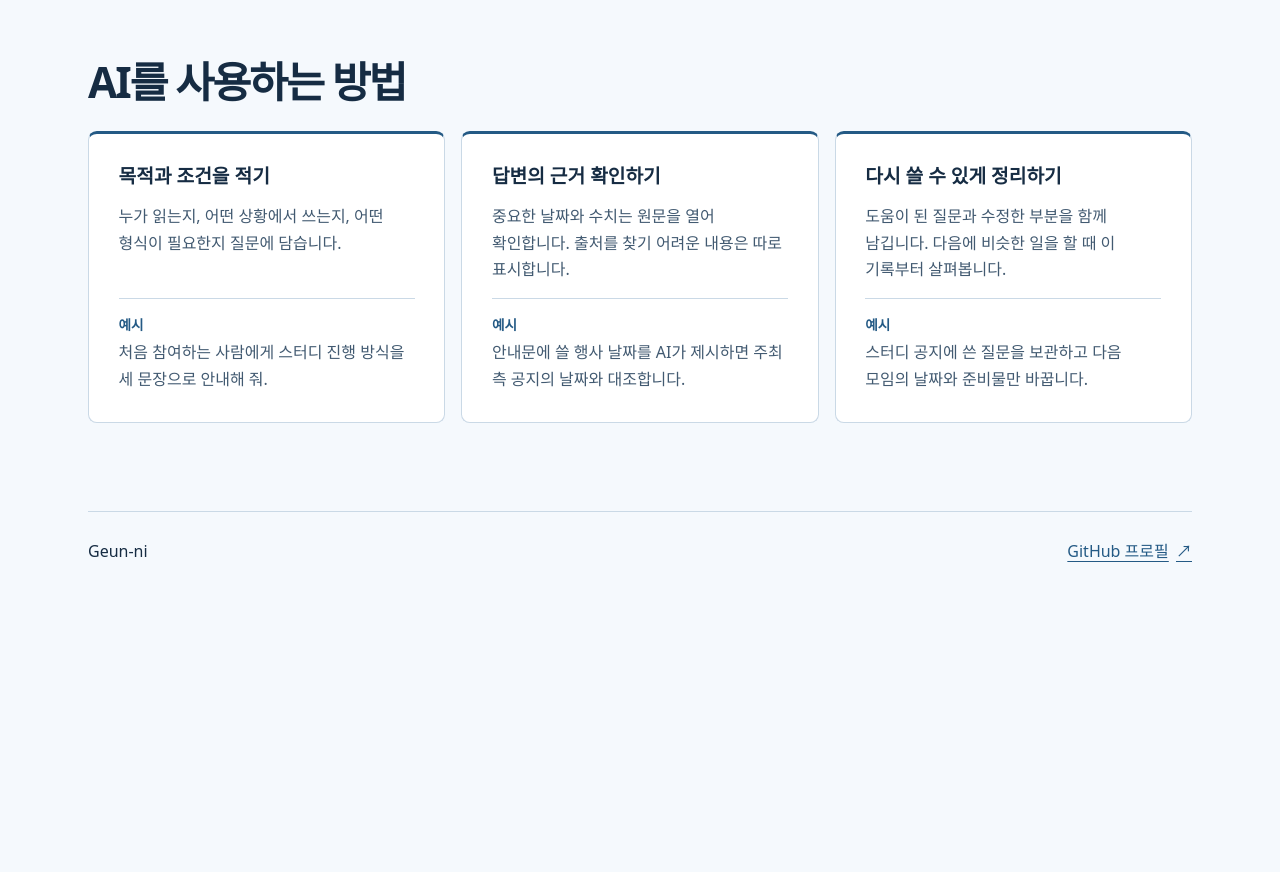
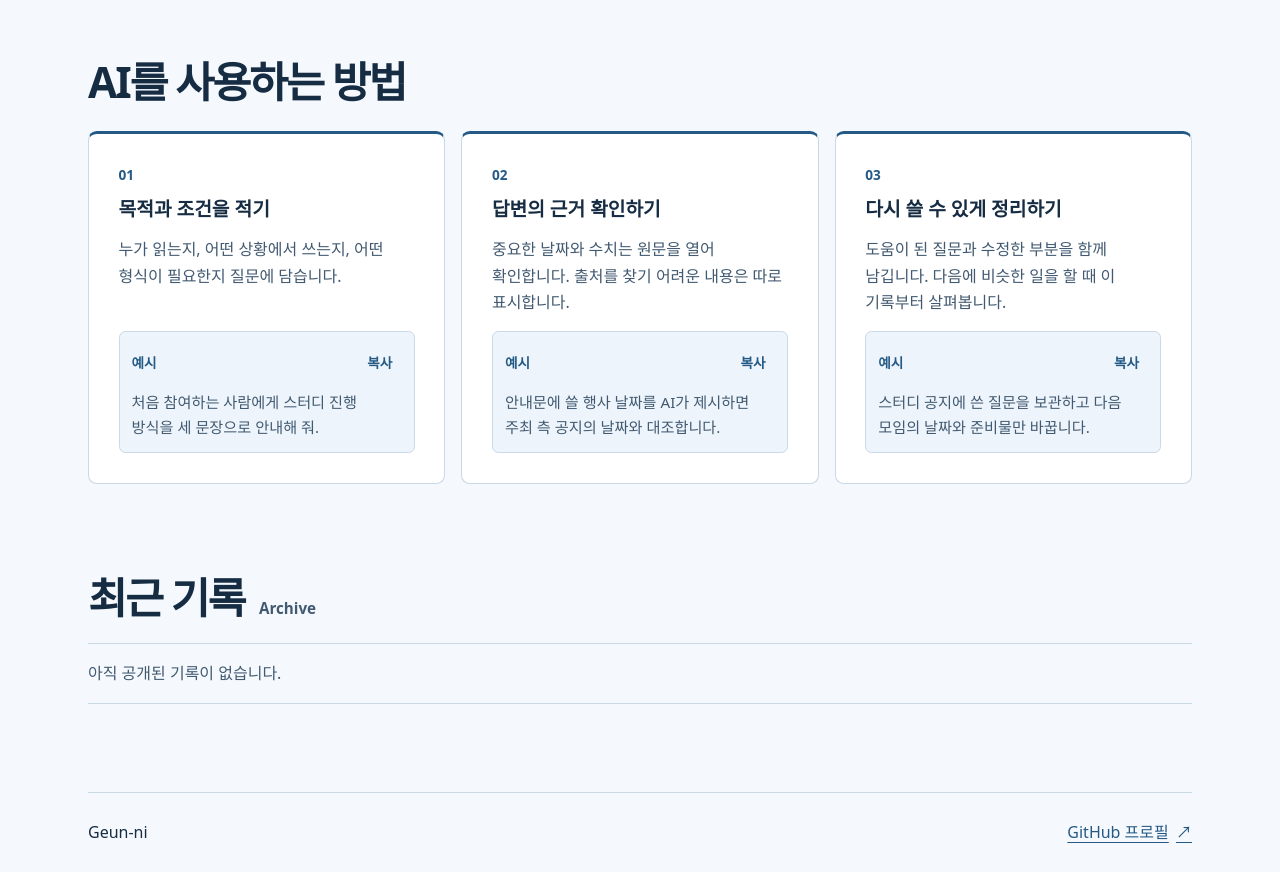
Before and after one commit to Geun-ni/Pf-page, a plain HTML site: page index.html in a window 1280 px wide. Shown: the part 740-1612 px from the top of the page. Before the commit the page ends 1331 px from the top, so only its background shows below. Drawn offline with Linux system fonts and the light colour scheme; a web font is replaced by a local one.

Commit message:
Polish portfolio cards and add archive

```diff
--- a/index.html
+++ b/index.html
@@ -5,6 +5,7 @@
   <meta name="viewport" content="width=device-width, initial-scale=1">
   <meta name="description" content="Geun-ni가 AI를 사용하고 답변을 확인하며 배운 점을 정리하는 방법을 소개합니다.">
   <title>Geun-ni | AI 사용 기록</title>
+  <link rel="stylesheet" crossorigin href="https://cdn.jsdelivr.net/gh/orioncactus/pretendard@v1.3.9/dist/web/variable/pretendardvariable-dynamic-subset.min.css">
   <link rel="stylesheet" href="style.css">
   <script src="theme.js" defer></script>
 </head>
@@ -38,23 +39,59 @@
     </section>
     <section id="methods" class="wrap methods" aria-labelledby="methods-title" tabindex="-1">
       <h2 id="methods-title">AI를 사용하는 방법</h2>
-      <ol class="cards">
+      <ol class="cards" role="list">
         <li>
           <h3>목적과 조건을 적기</h3>
           <p>누가 읽는지, 어떤 상황에서 쓰는지, 어떤 형식이 필요한지 질문에 담습니다.</p>
-          <p class="example"><strong>예시</strong> 처음 참여하는 사람에게 스터디 진행 방식을 세 문장으로 안내해 줘.</p>
+          <div class="example">
+            <div class="example-header">
+              <strong>예시</strong>
+              <button class="copy" type="button" aria-label="목적과 조건을 적기 예시 복사" hidden>복사</button>
+            </div>
+            <p class="prompt">처음 참여하는 사람에게 스터디 진행 방식을 세 문장으로 안내해 줘.</p>
+            <p class="copy-status" role="status"></p>
+          </div>
         </li>
         <li>
           <h3>답변의 근거 확인하기</h3>
           <p>중요한 날짜와 수치는 원문을 열어 확인합니다. 출처를 찾기 어려운 내용은 따로 표시합니다.</p>
-          <p class="example"><strong>예시</strong> 안내문에 쓸 행사 날짜를 AI가 제시하면 주최 측 공지의 날짜와 대조합니다.</p>
+          <div class="example">
+            <div class="example-header">
+              <strong>예시</strong>
+              <button class="copy" type="button" aria-label="답변의 근거 확인하기 예시 복사" hidden>복사</button>
+            </div>
+            <p class="prompt">안내문에 쓸 행사 날짜를 AI가 제시하면 주최 측 공지의 날짜와 대조합니다.</p>
+            <p class="copy-status" role="status"></p>
+          </div>
         </li>
         <li>
           <h3>다시 쓸 수 있게 정리하기</h3>
           <p>도움이 된 질문과 수정한 부분을 함께 남깁니다. 다음에 비슷한 일을 할 때 이 기록부터 살펴봅니다.</p>
-          <p class="example"><strong>예시</strong> 스터디 공지에 쓴 질문을 보관하고 다음 모임의 날짜와 준비물만 바꿉니다.</p>
+          <div class="example">
+            <div class="example-header">
+              <strong>예시</strong>
+              <button class="copy" type="button" aria-label="다시 쓸 수 있게 정리하기 예시 복사" hidden>복사</button>
+            </div>
+            <p class="prompt">스터디 공지에 쓴 질문을 보관하고 다음 모임의 날짜와 준비물만 바꿉니다.</p>
+            <p class="copy-status" role="status"></p>
+          </div>
         </li>
       </ol>
+    </section>
+    <section id="archive" class="wrap archive" aria-labelledby="archive-title">
+      <h2 id="archive-title">최근 기록 <span lang="en">Archive</span></h2>
+      <p class="archive-empty">아직 공개된 기록이 없습니다.</p>
+      <!-- 기록 추가 시 위 빈 상태를 지우고 아래 목록을 사용합니다. 최신 기록을 맨 위에 둡니다.
+      <ul class="archive-list" role="list">
+        <li>
+          <div class="record-meta">
+            <time datetime="YYYY-MM-DD">YYYY.MM.DD</time>
+            <span class="record-tag">카테고리</span>
+          </div>
+          <p>AI를 어떻게 활용했고 무엇을 정리했는지 한두 문장으로 적습니다.</p>
+        </li>
+      </ul>
+      -->
     </section>
   </main>
   <footer class="wrap footer">
--- a/style.css
+++ b/style.css
@@ -1,5 +1,6 @@
 :root {
   color-scheme: light;
+  scroll-behavior: smooth;
   --paper: #f5f9fd;
   --panel: #fff;
   --ink: #162c43;
@@ -10,6 +11,8 @@
   --frost: #daeafa;
   --glow: #fff;
   --snow: #e6f0fa;
+  --prompt: #edf4fb;
+  --shadow: #19385120;
 }
 
 :root[data-theme="dark"] {
@@ -24,6 +27,8 @@
   --frost: #253c54;
   --glow: #1c2f43;
   --snow: #304d66;
+  --prompt: #213448;
+  --shadow: #050b1470;
 }
 
 * { box-sizing: border-box; }
@@ -31,7 +36,7 @@ body {
   margin: 0;
   background: var(--paper);
   color: var(--ink);
-  font-family: "Malgun Gothic", "Apple SD Gothic Neo", system-ui, sans-serif;
+  font-family: "Pretendard Variable", "Malgun Gothic", "Apple SD Gothic Neo", system-ui, sans-serif;
   line-height: 1.65;
 }
 a { color: var(--blue); text-underline-offset: .24em; }
@@ -45,8 +50,9 @@ a { color: var(--blue); text-underline-offset: .24em; }
 .wordmark { color: var(--ink); font-size: 1.2rem; font-weight: 800; text-decoration: none; }
 .theme:not([hidden]) { display: inline-flex; align-items: center; gap: .6rem; }
 .theme { min-height: 44px; border: 0; padding: 0; background: none; color: var(--ink); font: inherit; cursor: pointer; }
-.track { width: 2.65rem; height: 1.45rem; border: 1px solid var(--blue); border-radius: 1rem; position: relative; }
-.track::before { content: ""; position: absolute; inset: .18rem auto .18rem .18rem; aspect-ratio: 1; border-radius: 50%; background: var(--blue); }
+.track { width: 2.65rem; height: 1.45rem; border: 1px solid var(--blue); border-radius: 1rem; position: relative; transition: background-color 200ms ease, border-color 200ms ease; }
+.track::before { content: ""; position: absolute; inset: .18rem auto .18rem .18rem; aspect-ratio: 1; border-radius: 50%; background: var(--blue); transition: transform 200ms ease, background-color 200ms ease; }
+[aria-checked="true"] .track { background: var(--prompt); }
 [aria-checked="true"] .track::before { transform: translateX(1.17rem); }
 
 .hero {
@@ -66,12 +72,38 @@ h1 { font-size: clamp(2rem, 7vw, 5rem); letter-spacing: -.075em; }
 .cta:hover { text-decoration: underline; }
 .methods { padding-block: clamp(3.25rem, 7vw, 5.5rem); }
 h2 { font-size: clamp(1.7rem, 4vw, 2.65rem); letter-spacing: -.05em; }
-.cards { list-style: none; display: grid; grid-template-columns: repeat(3, minmax(0, 1fr)); gap: 1rem; padding: 0; margin: 1.5rem 0 0; }
-.cards li { display: flex; flex-direction: column; padding: clamp(1.2rem, 3vw, 1.85rem); border: 1px solid var(--line); border-top: 3px solid var(--blue); border-radius: .55rem; background: var(--panel); }
+.cards { counter-reset: method; list-style: none; display: grid; grid-template-columns: repeat(3, minmax(0, 1fr)); gap: 1rem; padding: 0; margin: 1.5rem 0 0; }
+.cards li { counter-increment: method; display: flex; flex-direction: column; padding: clamp(1.2rem, 3vw, 1.85rem); border: 1px solid var(--line); border-top: 3px solid var(--blue); border-radius: .55rem; background: var(--panel); transition: transform 180ms ease, box-shadow 180ms ease; }
+.cards li::before {
+  content: counter(method, decimal-leading-zero);
+  content: counter(method, decimal-leading-zero) / "";
+  margin-bottom: .65rem;
+  color: var(--blue);
+  font-size: .85rem;
+  font-weight: 750;
+  font-variant-numeric: tabular-nums;
+}
+@media (hover: hover) {
+  .cards li:hover { transform: translateY(-4px); box-shadow: 0 10px 24px var(--shadow); }
+}
 .cards h3 { font-size: 1.2rem; }
 .cards p { color: var(--muted); word-break: keep-all; overflow-wrap: anywhere; }
-.cards .example { margin: auto 0 0; border-top: 1px solid var(--line); padding-top: .9rem; }
-.example strong { display: block; margin-bottom: .2rem; color: var(--blue); font-size: .85rem; }
+.cards .example { margin-top: auto; border: 1px solid var(--line); border-radius: .4rem; padding: .55rem .75rem .75rem; background: var(--prompt); }
+.example-header { display: flex; align-items: center; justify-content: space-between; gap: .5rem; }
+.example strong { color: var(--blue); font-size: .85rem; }
+.example p { margin: .3rem 0 0; font-size: .95rem; }
+.copy { min-width: 44px; min-height: 44px; padding: 0 .35rem; border: 0; background: none; color: var(--blue); font: inherit; font-size: .85rem; font-weight: 700; cursor: pointer; }
+.copy:hover { text-decoration: underline; }
+.example .copy-status { margin: 0; color: var(--blue); font-size: .8rem; }
+.example .copy-status:not(:empty) { margin-top: .4rem; }
+.archive { padding-bottom: clamp(3.25rem, 7vw, 5.5rem); }
+.archive h2 span { margin-inline-start: .35rem; color: var(--muted); font-size: .95rem; letter-spacing: normal; }
+.archive-empty { margin: 1.25rem 0 0; padding: 1rem 0; border-block: 1px solid var(--line); color: var(--muted); }
+.archive-list { margin: 1.25rem 0 0; padding: 0; border-top: 1px solid var(--line); list-style: none; }
+.archive-list li { display: grid; grid-template-columns: minmax(10rem, 1fr) 3fr; align-items: baseline; gap: .5rem 1rem; padding: 1rem 0; border-bottom: 1px solid var(--line); }
+.archive-list p { margin: 0; overflow-wrap: anywhere; }
+.record-meta { display: flex; flex-wrap: wrap; align-items: baseline; gap: .4rem .7rem; color: var(--muted); font-size: .9rem; }
+.record-tag { border: 1px solid var(--line); border-radius: 1rem; padding: .1rem .55rem; background: var(--prompt); color: var(--blue); overflow-wrap: anywhere; }
 .footer { border-top: 1px solid var(--line); min-height: 5rem; }
 .footer a { display: inline-flex; align-items: center; gap: .45rem; min-height: 44px; }
 
@@ -100,5 +132,11 @@ h2 { font-size: clamp(1.7rem, 4vw, 2.65rem); letter-spacing: -.05em; }
 }
 @keyframes wag { to { transform: rotate(18deg); } }
 @keyframes step { from { transform: rotate(-22deg); } to { transform: rotate(22deg); } }
-@media (max-width: 43rem) { .cards { grid-template-columns: 1fr; } }
-@media (prefers-reduced-motion: reduce) { .cat, .cat .paw, .cat .tail { animation: none; } .cat { left: calc(100% - 68px); } }
+@media (max-width: 43rem) { .cards, .archive-list li { grid-template-columns: 1fr; } }
+@media (prefers-reduced-motion: reduce) {
+  :root { scroll-behavior: auto; }
+  .track, .track::before, .cards li { transition: none; }
+  .cards li:hover { transform: none; }
+  .cat, .cat .paw, .cat .tail { animation: none; }
+  .cat { left: calc(100% - 68px); }
+}
--- a/theme.js
+++ b/theme.js
@@ -30,3 +30,21 @@ themeSwitch.addEventListener('click', () => {
 systemTheme.addEventListener('change', applyTheme);
 applyTheme();
 themeSwitch.hidden = false;
+
+for (const example of document.querySelectorAll('.example')) {
+  const button = example.querySelector('.copy');
+  const prompt = example.querySelector('.prompt');
+  const status = example.querySelector('.copy-status');
+  if (!navigator.clipboard?.writeText) continue;
+
+  button.hidden = false;
+  button.addEventListener('click', async () => {
+    status.textContent = '';
+    try {
+      await navigator.clipboard.writeText(prompt.textContent.trim());
+      status.textContent = '복사했습니다.';
+    } catch {
+      status.textContent = '복사할 수 없습니다. 예시 문구를 직접 선택해 복사해 주세요.';
+    }
+  });
+}
```
